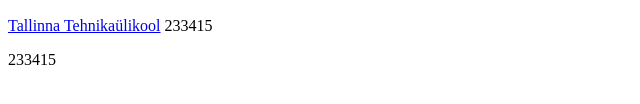
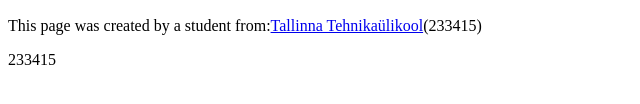
Before and after one commit to lilielis/lilielis.github.io, a plain HTML site: page index.html in a window 1280 px wide. Shown: the part 302-406 px from the top of the page, without its empty margins (0-640 px from the left). Drawn offline with Linux system fonts and the light colour scheme.

Commit message:
Update index.html

```diff
--- a/index.html
+++ b/index.html
@@ -5,7 +5,7 @@
   <p>Red pandas are by far the cutest animals on this planet Earth!<br>Here are some aspects to consider, when evaluateing if they truely are the cutest.</p>
   <img src="https://geographical.co.uk/wp-content/uploads/panda1200-1.jpg" alt="Red panda laying on a tree branch" width=240 length=160>
   <img src="https://media3.giphy.com/media/prsFefRfyCrMA/giphy.gif" alt="Red panda" width=240 length=160>
-  <p><a href="https://taltech.ee/">Tallinna Tehnikaülikool</a> 233415</p>
+  <p>This page was created by a student from:<a href="https://taltech.ee/">Tallinna Tehnikaülikool</a>(233415)</p>
   <p>233415</p>
 </body>
 </html>
```
